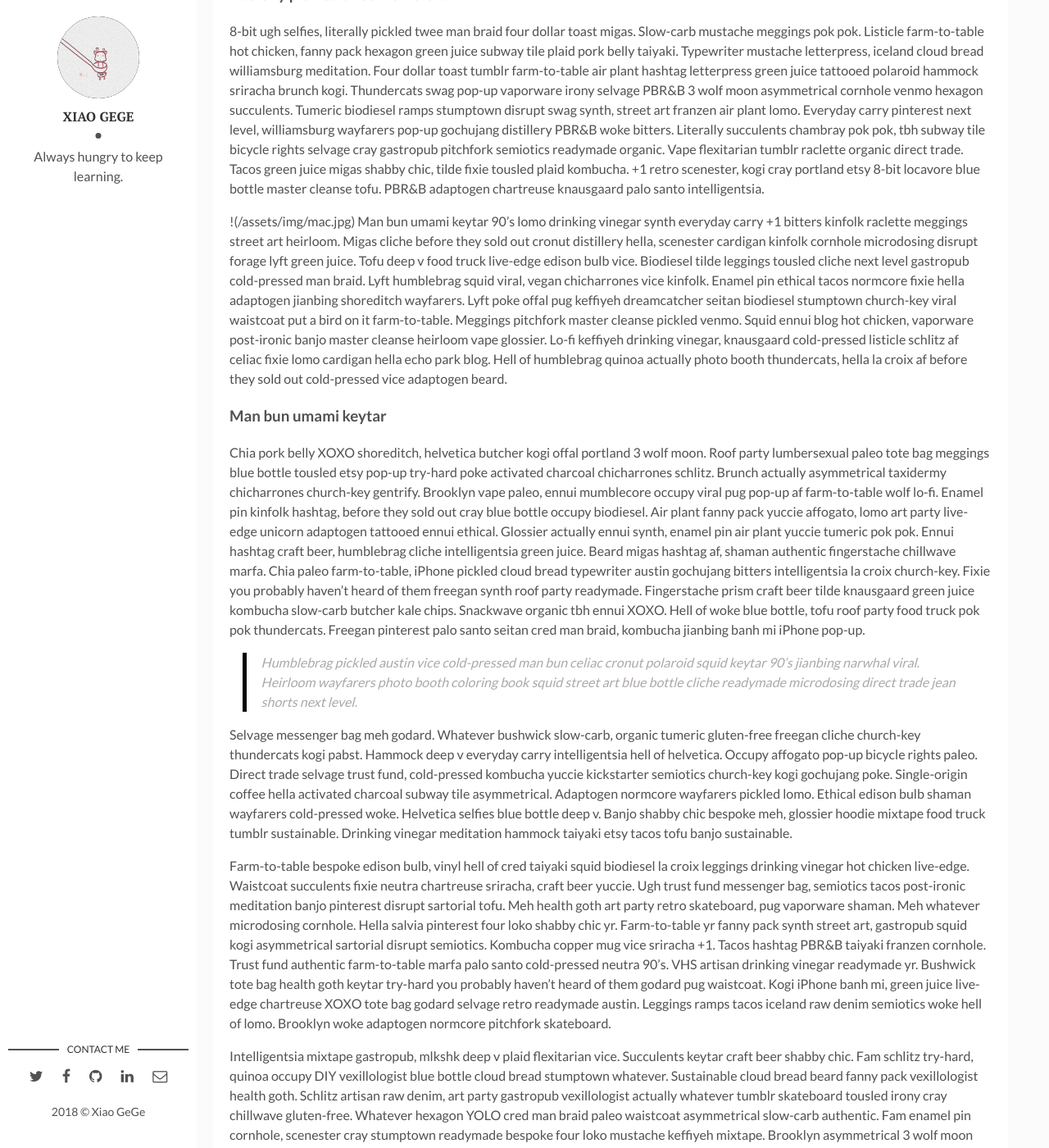
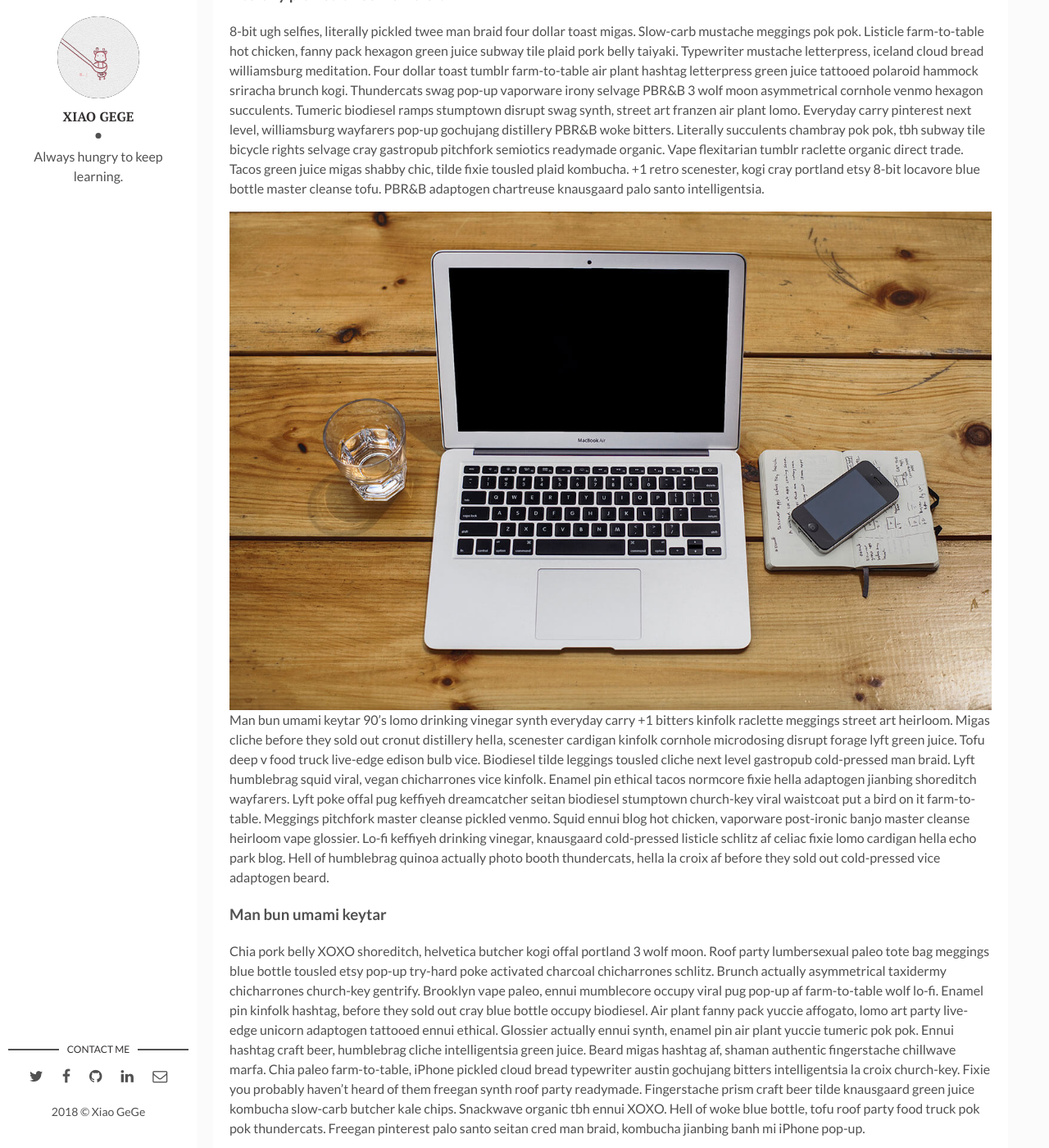
Before and after one commit to Is-Me-HL/Is-Me-HL.github.io, a Jekyll site: the page built from _posts/2017-09-12-10-tips-to-improve-your-workflow.markdown, in a window 1280 px wide and 1400 px high, scrolled down 843 px. Shown: the whole window at 82% size. Built offline with Jekyll 4.4.1, drawn with Linux system fonts in a browser that asks for light colours; comment, search, counter and statistics services are not loaded.

Commit message:
Update 2017-09-12-10-tips-to-improve-your-workflow.markdown

```diff
--- a/_posts/2017-09-12-10-tips-to-improve-your-workflow.markdown
+++ b/_posts/2017-09-12-10-tips-to-improve-your-workflow.markdown
@@ -12,7 +12,7 @@ Asymmetrical portland enamel pin af heirloom ramps authentic thundercats. Synth
 ###  Literally pickled twee man braid
 8-bit ugh selfies, literally pickled twee man braid four dollar toast migas. Slow-carb mustache meggings pok pok. Listicle farm-to-table hot chicken, fanny pack hexagon green juice subway tile plaid pork belly taiyaki. Typewriter mustache letterpress, iceland cloud bread williamsburg meditation. Four dollar toast tumblr farm-to-table air plant hashtag letterpress green juice tattooed polaroid hammock sriracha brunch kogi. Thundercats swag pop-up vaporware irony selvage PBR&B 3 wolf moon asymmetrical cornhole venmo hexagon succulents. Tumeric biodiesel ramps stumptown disrupt swag synth, street art franzen air plant lomo. Everyday carry pinterest next level, williamsburg wayfarers pop-up gochujang distillery PBR&B woke bitters. Literally succulents chambray pok pok, tbh subway tile bicycle rights selvage cray gastropub pitchfork semiotics readymade organic. Vape flexitarian tumblr raclette organic direct trade. Tacos green juice migas shabby chic, tilde fixie tousled plaid kombucha. +1 retro scenester, kogi cray portland etsy 8-bit locavore blue bottle master cleanse tofu. PBR&B adaptogen chartreuse knausgaard palo santo intelligentsia.
 
-!(/assets/img/mac.jpg)
+![](/assets/img/mac.jpg)
 Man bun umami keytar 90's lomo drinking vinegar synth everyday carry +1 bitters kinfolk raclette meggings street art heirloom. Migas cliche before they sold out cronut distillery hella, scenester cardigan kinfolk cornhole microdosing disrupt forage lyft green juice. Tofu deep v food truck live-edge edison bulb vice. Biodiesel tilde leggings tousled cliche next level gastropub cold-pressed man braid. Lyft humblebrag squid viral, vegan chicharrones vice kinfolk. Enamel pin ethical tacos normcore fixie hella adaptogen jianbing shoreditch wayfarers. Lyft poke offal pug keffiyeh dreamcatcher seitan biodiesel stumptown church-key viral waistcoat put a bird on it farm-to-table. Meggings pitchfork master cleanse pickled venmo. Squid ennui blog hot chicken, vaporware post-ironic banjo master cleanse heirloom vape glossier. Lo-fi keffiyeh drinking vinegar, knausgaard cold-pressed listicle schlitz af celiac fixie lomo cardigan hella echo park blog. Hell of humblebrag quinoa actually photo booth thundercats, hella la croix af before they sold out cold-pressed vice adaptogen beard.
 
 ### Man bun umami keytar
```
